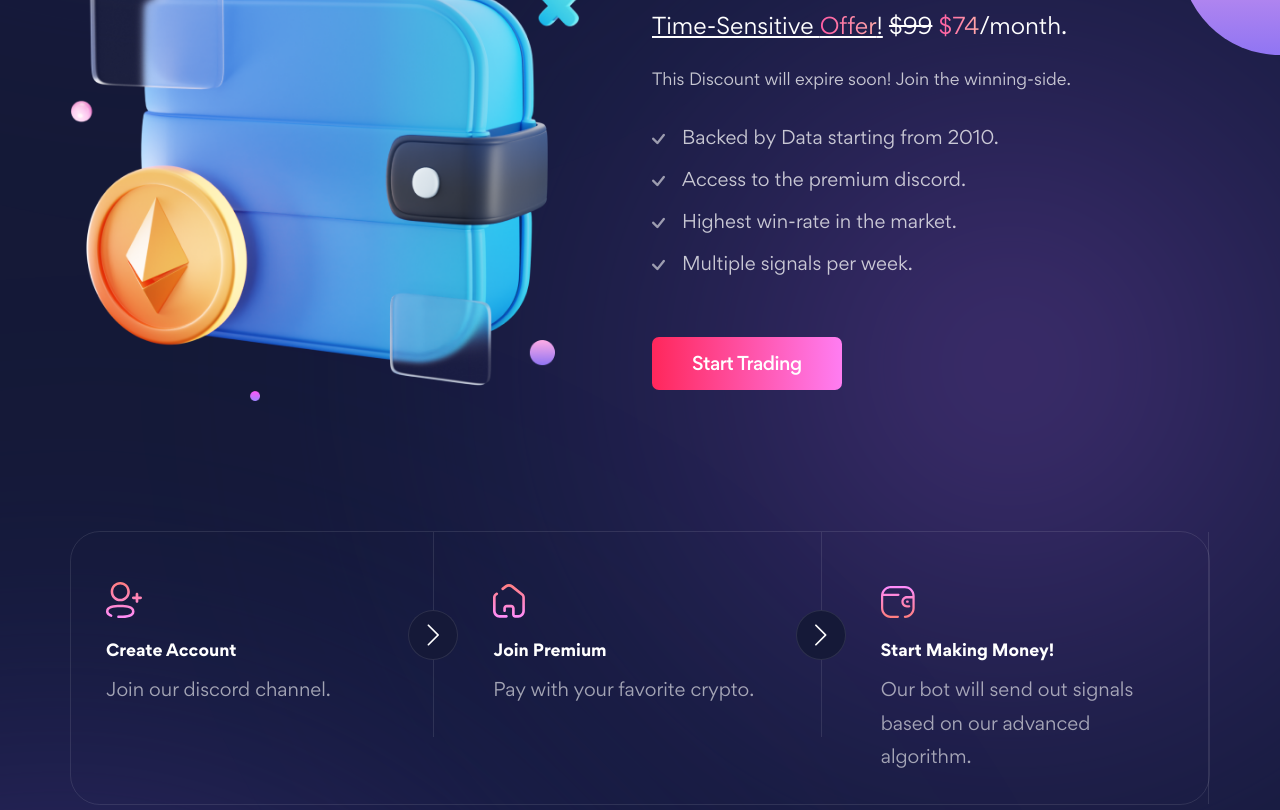
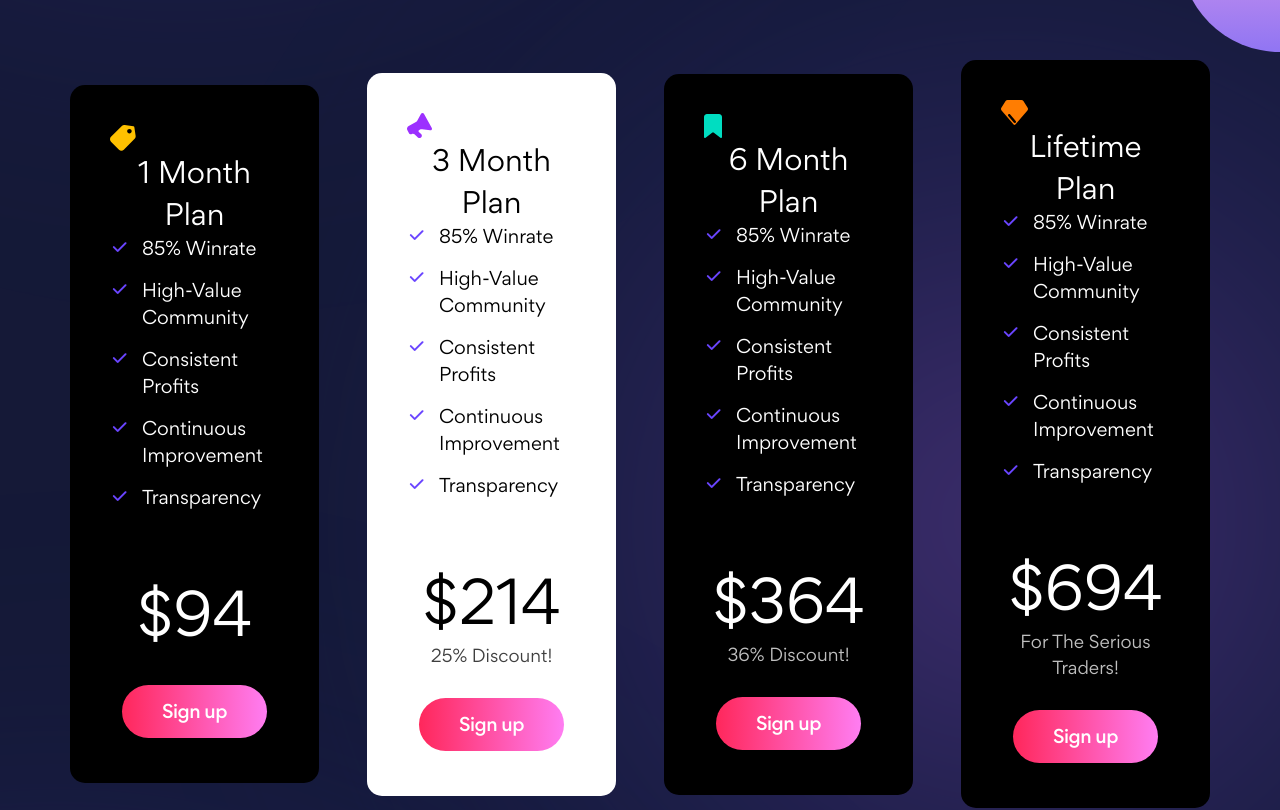
Before and after one commit to gabriel-lunesu/ACS, a Next.js app in the folder jano/: page / in a window 1280 px wide. Shown: the part 2820-3630 px from the top of the page. Built offline with nearby package versions, Linux system fonts and the light colour scheme.

Commit message:
pricing v1 done

```diff
--- /dev/null
+++ b/jano/components/home-page/home-8/BlockFeatureList1.jsx
@@ -0,0 +1,108 @@
+const BlockFeatureList = () => {
+  const plans = [
+    {
+      icon: "/images/icon/icon_56.svg",
+      plan: "1 Month Plan",
+      features: [
+        "85% Winrate",
+        "High-Value Community",
+        "Consistent Profits",
+        "Continuous Improvement",
+        "Transparency",
+      ],
+      price: "$94",
+      trial: "",
+      className: "pr-column bg-black mb-50 text-white pr-one",
+    },
+    {
+      icon: "/images/icon/icon_57.svg",
+      plan: "3 Month Plan",
+      features: [
+        "85% Winrate",
+        "High-Value Community",
+        "Consistent Profits",
+        "Continuous Improvement",
+        "Transparency",
+      ],
+      price: "$214",
+      trial: "25% Discount!",
+      className: "bg-white mb-50 text-black pr-column",
+    },
+    {
+      icon: "/images/icon/icon_58.svg",
+      plan: "6 Month Plan",
+      features: [
+        "85% Winrate",
+        "High-Value Community",
+        "Consistent Profits",
+        "Continuous Improvement",
+        "Transparency",
+      ],
+      price: "$364",
+      trial: "36% Discount!",
+      className: "pr-column mb-50 bg-black text-white pr-two",
+    },
+    {
+      icon: "/images/icon/icon_59.svg",
+      plan: "Lifetime Plan",
+      features: [
+        "85% Winrate",
+        "High-Value Community",
+        "Consistent Profits",
+        "Continuous Improvement",
+        "Transparency",
+      ],
+      price: "$694",
+      trial: "For The Serious Traders!",
+      className: "pr-column mb-50 bg-black text-white pr-three",
+    },
+  ];
+
+
+  return (
+    <div data-aos="fade-up">
+
+
+      <div className="pricing-table-area-two mt-160 text-black  lg-mt-100 xs-mt-60 wow fadeInUp">
+        <div className="tab-content">
+          <div className="tab-pane show active" id="month">
+            <div className="row gx-5 align-items-center">
+              {plans.map((plan, index) => (
+                <div className="col-lg-3 md:w-32 lg:w-48 col-sm-6" key={index}>
+                  <div className={`pr-column ${plan.className}`}>
+                    <img src={plan.icon} alt="" className="icon" />
+                    <div className="plan tx-white">{plan.plan}</div>
+                    <div className="pr-body">
+                      <ul className="style-none text-start">
+                        {plan.features.map((feature, index) => (
+                          <li key={index}>{feature}</li>
+                        ))}
+                      </ul>
+                    </div>
+                    <div className="pr-footer pt-45 lg-pt-30">
+                      <div className="price tx-white">{plan.price}</div>
+                      <div className="trial-text fs-17 opacity-75 mb-30">
+                        {plan.trial}
+                      </div>
+                      <a href="https://discord.gg/5CCWuv4g83" className="btn-sixteen fw-500 tran3s">
+                        Sign up
+                      </a>
+                    </div>
+                  </div>
+                </div>
+              ))}
+            </div>
+            {/* /.row */}
+          </div>
+          {/* /.tab-pane */}
+
+
+            {/* /.row */}
+          </div>
+        </div>
+      </div>
+
+  );
+};
+
+export default BlockFeatureList;
--- a/jano/components/home-page/home-8/CallToAction.jsx
+++ b/jano/components/home-page/home-8/CallToAction.jsx
@@ -5,7 +5,7 @@ const CallToAction = () => {
   const [showModal, setShowModal] = useState(false);
   const platformButtons = [
     {
-      href: "https://discord.gg/9xjMfhmSAu",
+      href: "https://discord.gg/5CCWuv4g83",
       className: "ios-button",
       icon: "/images/icon/icon_89.svg",
       text1: "Download on the",
@@ -13,7 +13,7 @@ const CallToAction = () => {
       aos: "fade-right",
     },
     {
-      href: "https://discord.gg/9xjMfhmSAu",
+      href: "https://discord.gg/5CCWuv4g83",
       className: "windows-button",
       icon: "/images/icon/playstore.svg",
       text1: "Get it on",
@@ -38,7 +38,7 @@ const CallToAction = () => {
       <div className="d-sm-flex justify-content-center" style={{marginLeft : '80px'}}>
 
 
-      <a href="https://discord.gg/9xjMfhmSAu" className="btn-eleven text-center content fw-500 border7 mt-45" onClick={() => setShowModal(true)}>
+      <a href="https://discord.gg/5CCWuv4g83" className="btn-sixteen text-center content fw-500 border7 mt-45" onClick={() => setShowModal(true)}>
          Get Started
       </a>
 
--- a/jano/components/home-page/home-8/Hero.jsx
+++ b/jano/components/home-page/home-8/Hero.jsx
@@ -46,7 +46,7 @@ const Hero = () => {
         {/* End popup video */}
 
         <Link
-          href="https://discord.gg/9xjMfhmSAu"
+          href="https://discord.gg/5CCWuv4g83"
           className="btn-sixteen fw-500 tran3s mb-25 me-4 order-sm-first"
         >
           Start Trading
--- a/jano/pages/home/crypto.js
+++ b/jano/pages/home/crypto.js
@@ -19,6 +19,8 @@ import Stats from "../../components/home-page/home-8/Stats";
 import Image from "next/image";
 import Modal from "../../components/modal/modal";
 import { Fragment, useState } from "react";
+import BlockFeatureList1 from "../../components/home-page/home-8/BlockFeatureList1";
+
 
 
 export const GA_MEASUREMENT_ID = process.env.GA_MEASUREMENT_ID;
@@ -160,11 +162,11 @@ const crypto = () => {
       <div className="fancy-feature-twentySeven position-relative zn2 mt-250 lg-mt-120">
         <div className="container">
           <div className="row align-items-center">
-            <div className="col-lg-6 ms-auto order-lg-last">
-              <BlockFeatureList />
+            <div className="">
+              <BlockFeatureList1 />
               {/* /.block-style-three */}
             </div>
-            <div
+            {/* <div
               className="col-lg-6 col-md-8 m-auto order-lg-first"
               data-aos="fade-right"
             >
@@ -178,20 +180,12 @@ const crypto = () => {
                   className="lazy-img main-img m-auto"
                 />
               </div>
-              {/* /.illustration-holder */}
-            </div>
+            </div> */}
           </div>
         </div>
         {/* /.container */}
 
-        <div className="container">
-          <div className="wrapper mt-130 lg-mt-100" data-aos="fade-up">
-            <div className="row">
-              <Block3 />
-            </div>
-          </div>
-          {/* /.wrapper */}
-        </div>
+
         <div className="r-shape-one shapes" />
       </div>
 
@@ -225,6 +219,14 @@ const crypto = () => {
               </div>
               {/* /.illustration-holder */}
             </div>
+            <div className="container">
+          <div className="wrapper mt-130 lg-mt-100" data-aos="fade-up">
+            <div className="row">
+              <Block3 />
+            </div>
+          </div>
+          {/* /.wrapper */}
+        </div>
           </div>
         </div>
         {/* /.container */}
@@ -259,7 +261,7 @@ const crypto = () => {
               <p className="text-white opacity-75 fs-18 mb-40 mt-30 pe-xxl-5">
                 Don’t find your answer here? just send us a message on <u>Discord</u>.
               </p>
-              <Link href="https://discord.gg/9xjMfhmSAu" className="btn-seventeen fw-500 tran3s">
+              <Link href="https://discord.gg/5CCWuv4g83" className="btn-seventeen fw-500 tran3s">
                 Contact us
               </Link>
             </div>
```
